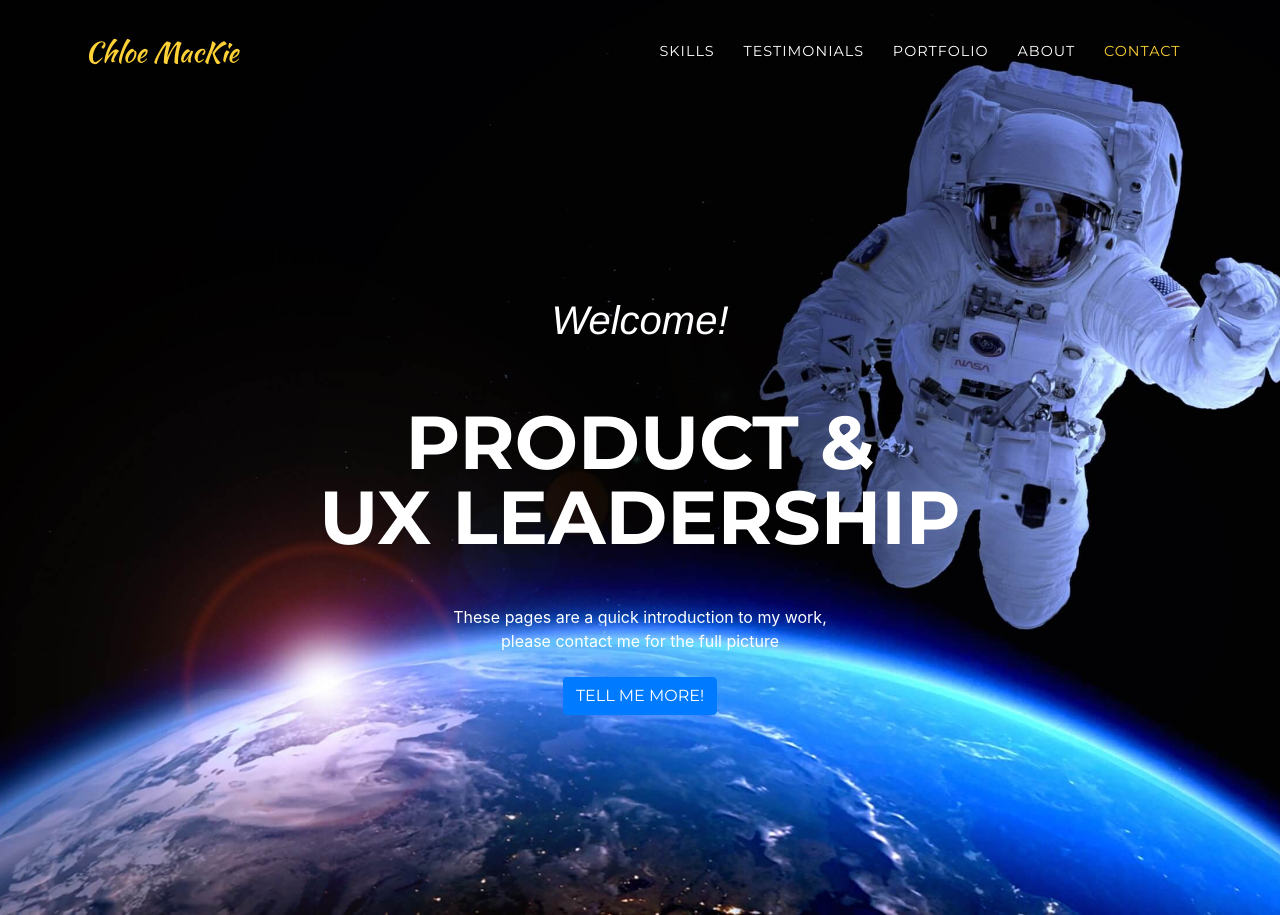
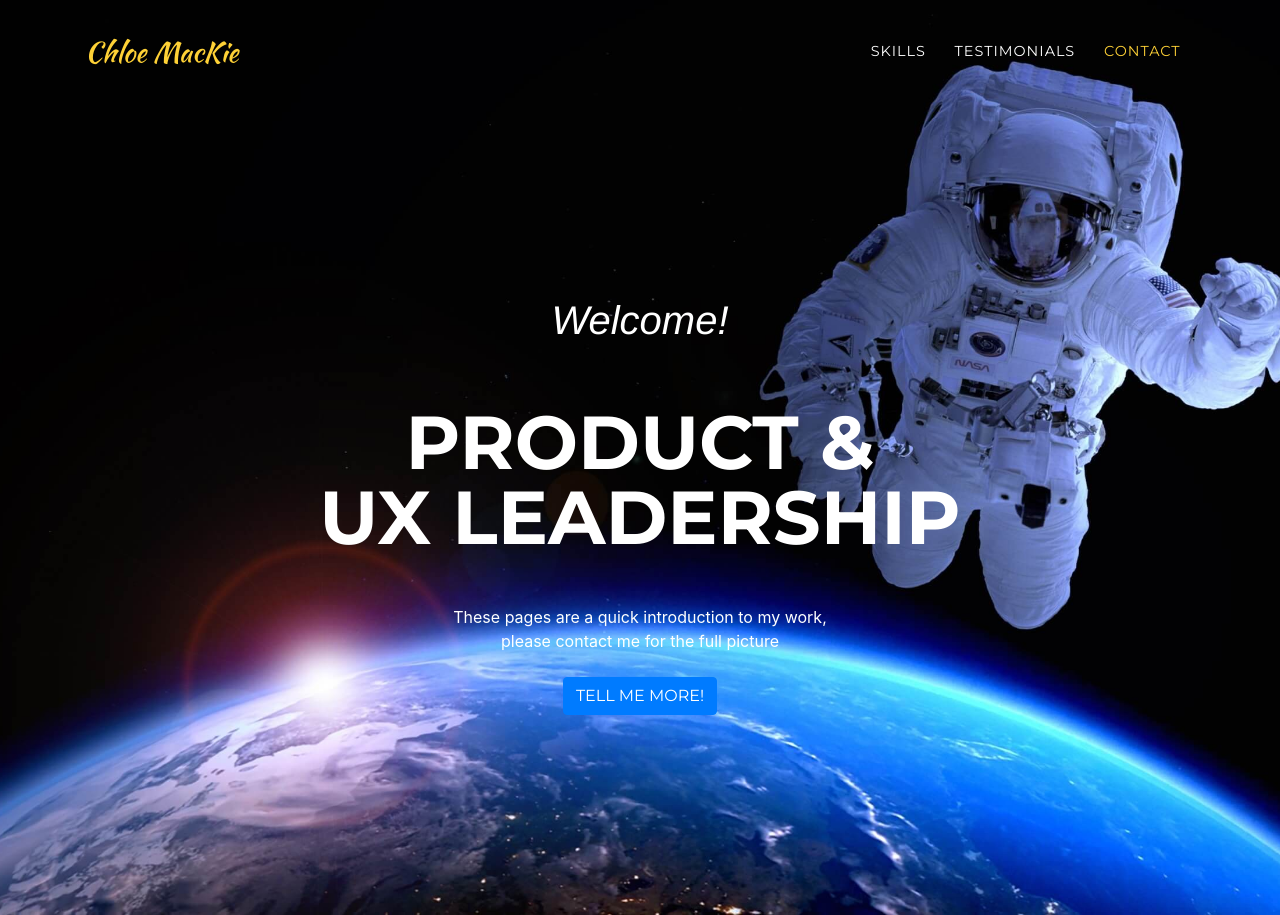
Before and after one commit to chloemacmac/chloemackie, a website with bundled scripts: page index.html in a window 1280 px wide. Shown: the top 915 px of the page. Built offline with nearby package versions, Linux system fonts and the light colour scheme; a web font is replaced by a local one.

Commit message:
Add files via upload

```diff
--- a/index.html
+++ b/index.html
@@ -63,12 +63,6 @@
             </li>
             <li class="nav-item">
               <a class="nav-link js-scroll-trigger" href="#Testimonials">Testimonials</a>
-            </li>
-            <li class="nav-item">
-              <a class="nav-link js-scroll-trigger" href="#Portfolio">Portfolio</a>
-            </li>
-            <li class="nav-item">
-              <a class="nav-link js-scroll-trigger" href="#About">About</a>
             </li>
             <li class="nav-item">
               <a class="nav-link js-scroll-trigger" href="#contact">Contact</a>
```
